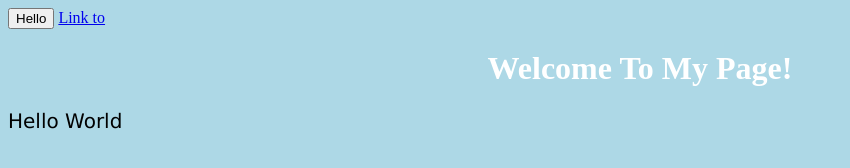
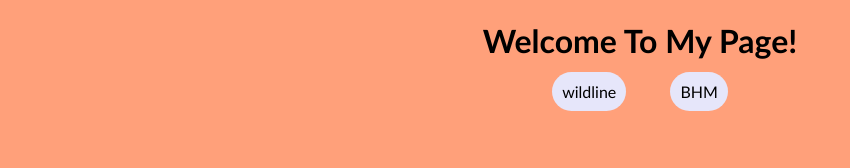
Before and after one commit to Wildline/ExampleFor-HTML, a plain HTML site: page index.html in a window 1280 px wide. Shown: the whole page, without its empty margins (0-850 px from the left). Drawn offline with Linux system fonts and the light colour scheme.

Commit message:
add images to wildline.html and BHM.html.Fixed my Index page

```diff
--- a/BHM.css
+++ b/BHM.css
@@ -1,6 +1,7 @@
 body {
     font-family: Arial;
     color: blue;
+    background-color: lightsteelblue;
     text-align: center;
   }
 
--- a/index.css
+++ b/index.css
@@ -1,13 +1,14 @@
 body {
-    background-color: lightblue;
+  font-family: "Gill Sans";
+  background-color: lightsalmon;
+  text-align: center;
+}
+
+  a {
+    text-decoration: none;
+    color: black;
+    background-color: lavender;
+    padding: 10px;
+    border-radius: 25px;
+    margin: 20px;
   }
-
-  h1 {
-    color: white;
-    text-align: center;
-  }
-
-  p {
-    font-family: verdana;
-    font-size: 20px;
-  }
--- a/index.html
+++ b/index.html
@@ -11,9 +11,9 @@
     <link rel="stylesheet"  href="index.css">
 </head>
 <body>
-    <button> Hello</button>
-    <a href = "https://www.youtube.com/watch?v=rnIqlDwCMPU" target = "blank">Link to </a>
 
      <h1>Welcome To My Page!</h1>
-     <p>Hello World </p>
+
+     <a href ="wildline.html" >wildline</a>
+     <a href ="BHM.html">BHM</a>
 </body>
```
Also changed, not shown: BHM.html (+1 -1 lines), wildline.html (+3 -3 lines), BlHM.jpeg (added), DogPit.jpeg (added), HaitianFood.jpeg (added), NewAms.jpeg (added).
